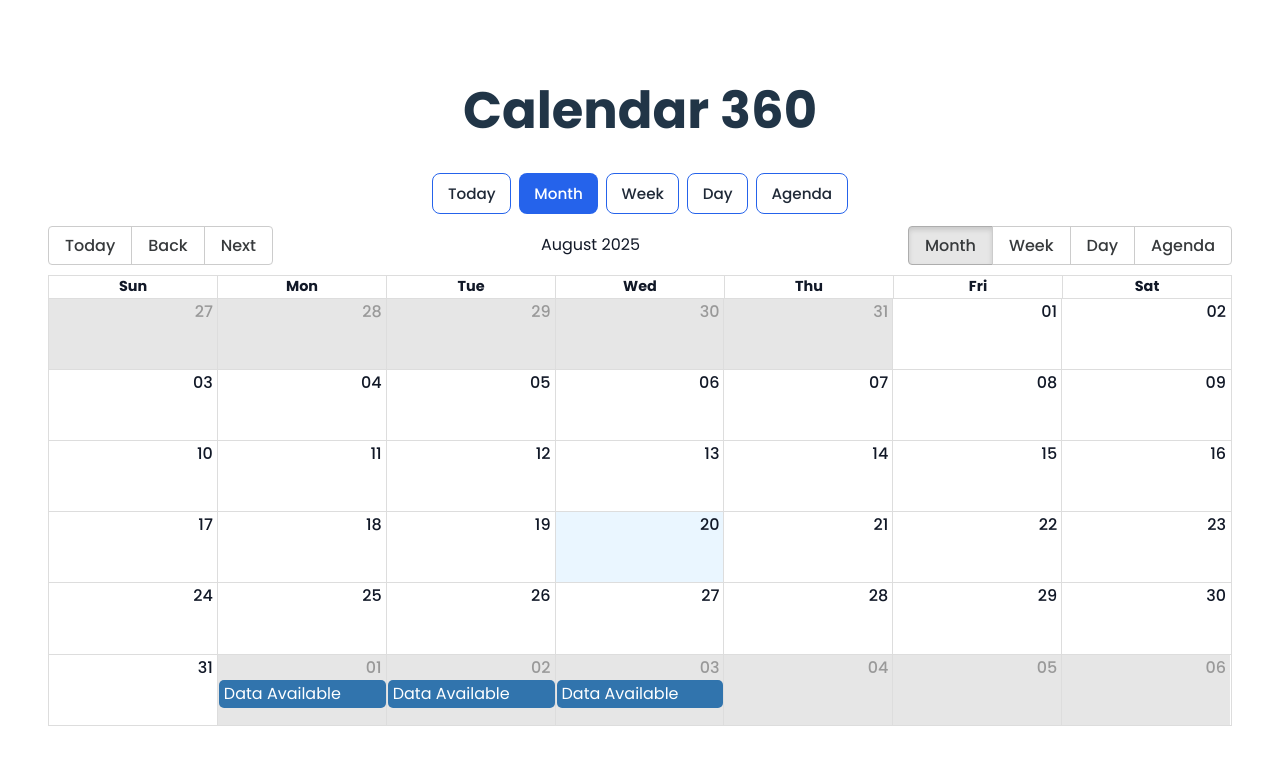
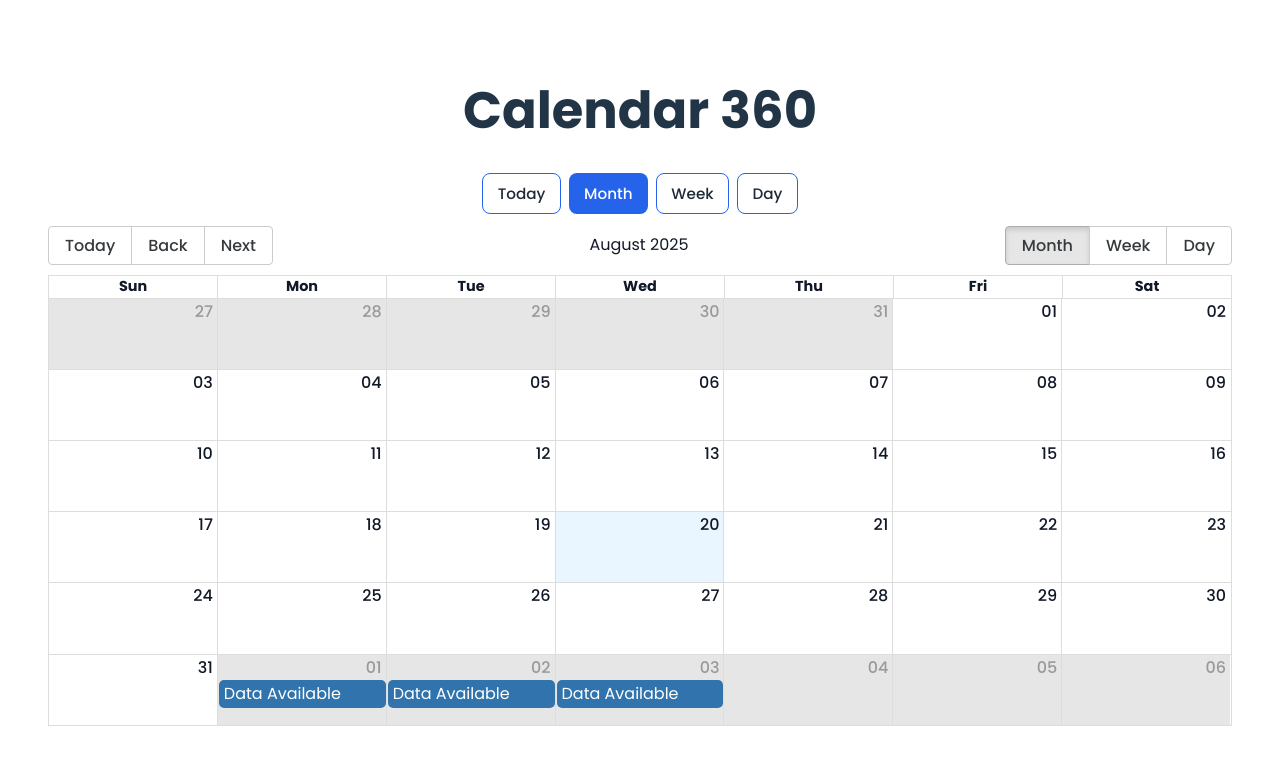
Before and after one commit to vengateshkarthick/rbg-app, a React (Vite) app: page / in a window 1280 px wide. Shown: the top 764 px of the page. Built offline with nearby package versions, Linux system fonts and the light colour scheme; no server answers.

Commit message:
final commit removed Agenda view

```diff
--- a/src/pages/CalendarView/components/ViewTogglerButton/index.tsx
+++ b/src/pages/CalendarView/components/ViewTogglerButton/index.tsx
@@ -42,12 +42,6 @@ export default function ViewTogglerButton({
       >
         Day
       </Button>
-      <Button
-        onClick={() => onView(Views.AGENDA)}
-        variant={activeView === Views.AGENDA ? "primary" : "outline"}
-      >
-        Agenda
-      </Button>
     </div>
   );
 }
--- a/src/pages/CalendarView/index.tsx
+++ b/src/pages/CalendarView/index.tsx
@@ -46,7 +46,7 @@ export default function CalendarView(props: CalendarViewProps) {
         date={currentDate}
         onView={onView}
         onNavigate={onNavigate}
-        views={[ 'MONTH', 'WEEK', 'DAY', 'AGENDA' ]}
+        views={[ 'MONTH', 'WEEK', 'DAY' ]}
         handleSelectEvent={handleSelectEvent}
         style={{ height: 500 }}
       />
--- a/src/shared/widgets/Calendar/Calendar.tsx
+++ b/src/shared/widgets/Calendar/Calendar.tsx
@@ -62,7 +62,7 @@ export default function Calendar(props: CalendarProps) {
 
     const viewsToUse = (views && views.length > 0
         ? views.map((v) => Views[v])
-        : [Views.MONTH, Views.WEEK, Views.DAY, Views.AGENDA]);
+        : [Views.MONTH, Views.WEEK, Views.DAY]);
 
     const toKeyOfViews = (v: string): keyof typeof Views => {
         const entry = Object.entries(Views).find(([, value]) => value === v);
```
